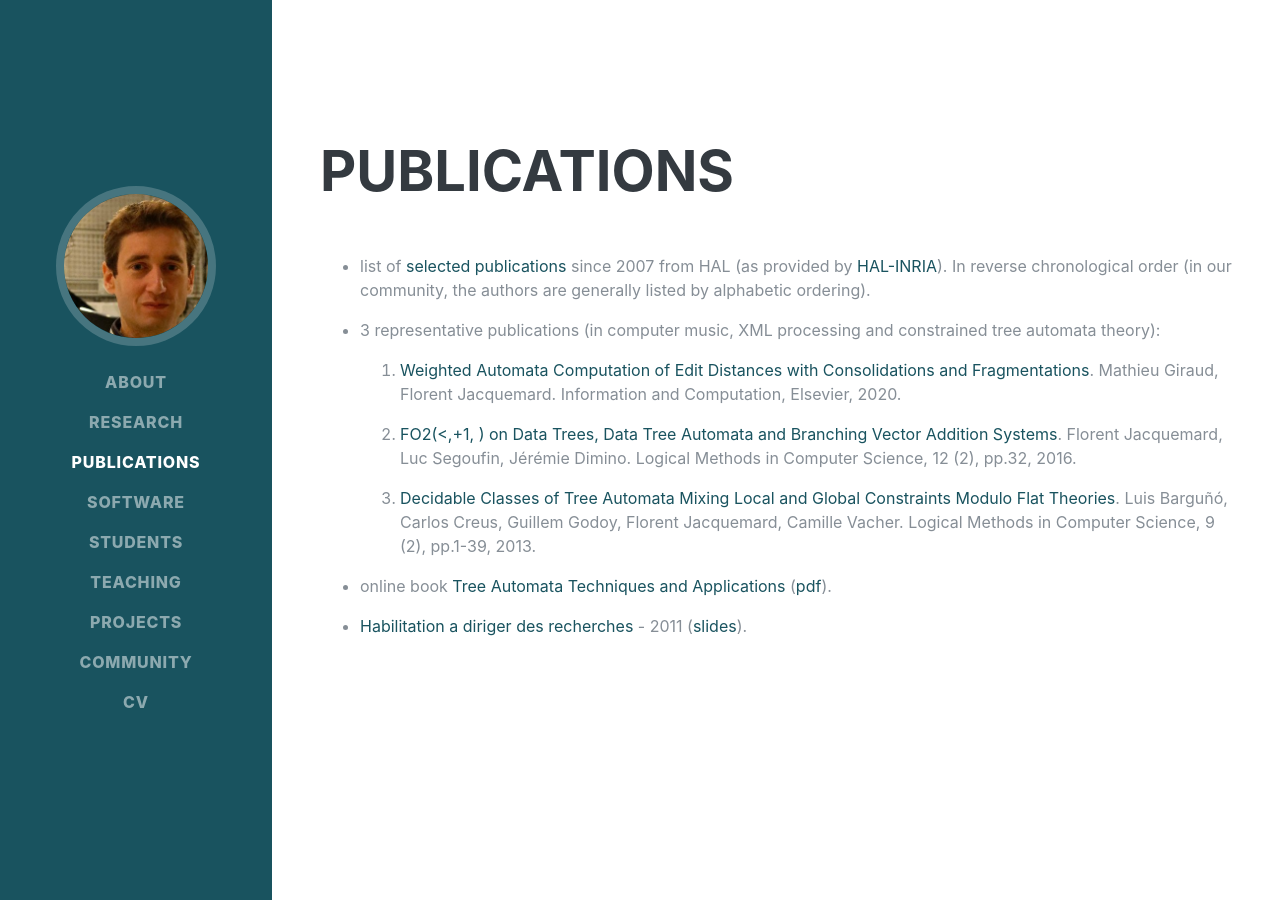
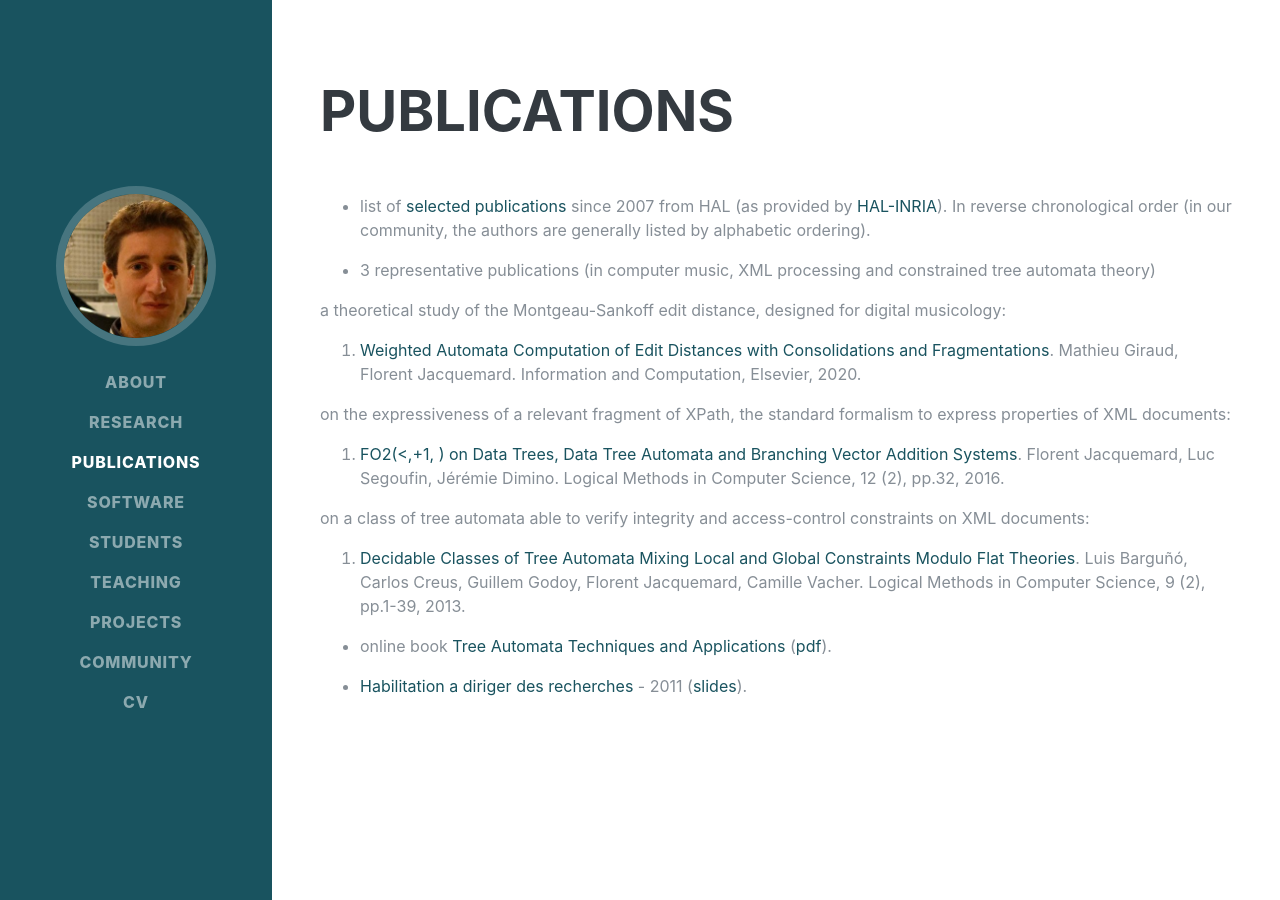
Before and after one commit to florento/florent-jacquemard.github.io, a Jekyll site: the page built from index.html, in a window 1280 px wide and 900 px high, scrolled down 1874 px. Built offline with Jekyll 4.4.1, drawn with Linux system fonts in a browser that asks for light colours; nearby versions of some CDN libraries; some web fonts are replaced.

Commit message:
3 representative pub.

```diff
--- a/_publications/publications.md
+++ b/_publications/publications.md
@@ -7,15 +7,22 @@ description: publication list
 (in our community, the authors are generally listed by alphabetic ordering).
 
 
-* 3 representative publications (in computer music, XML processing and constrained tree automata theory):
+* 3 representative publications (in computer music, XML processing and constrained tree automata theory)
+
+a theoretical study of the Montgeau-Sankoff edit distance, designed for digital musicology:
 
    1. [Weighted Automata Computation of Edit Distances with Consolidations and Fragmentations](https://hal.inria.fr/hal-01857267v4).
       Mathieu Giraud, Florent Jacquemard.
       Information and Computation, Elsevier, 2020.
 
+on the expressiveness of a relevant fragment of XPath,
+the standard formalism to express properties of XML documents:
+
    2. [FO2(<,+1, ) on Data Trees, Data Tree Automata and Branching Vector Addition Systems](https://hal.inria.fr/hal-00769249v3).
       Florent Jacquemard, Luc Segoufin, Jérémie Dimino.
       Logical Methods in Computer Science, 12 (2), pp.32, 2016.
+
+on a class of tree automata able to verify integrity and access-control constraints on XML documents:
 
    3. [Decidable Classes of Tree Automata Mixing Local and Global Constraints Modulo Flat Theories](https://hal.inria.fr/hal-00852382).
       Luis Barguñó, Carlos Creus, Guillem Godoy, Florent Jacquemard, Camille Vacher.
```
